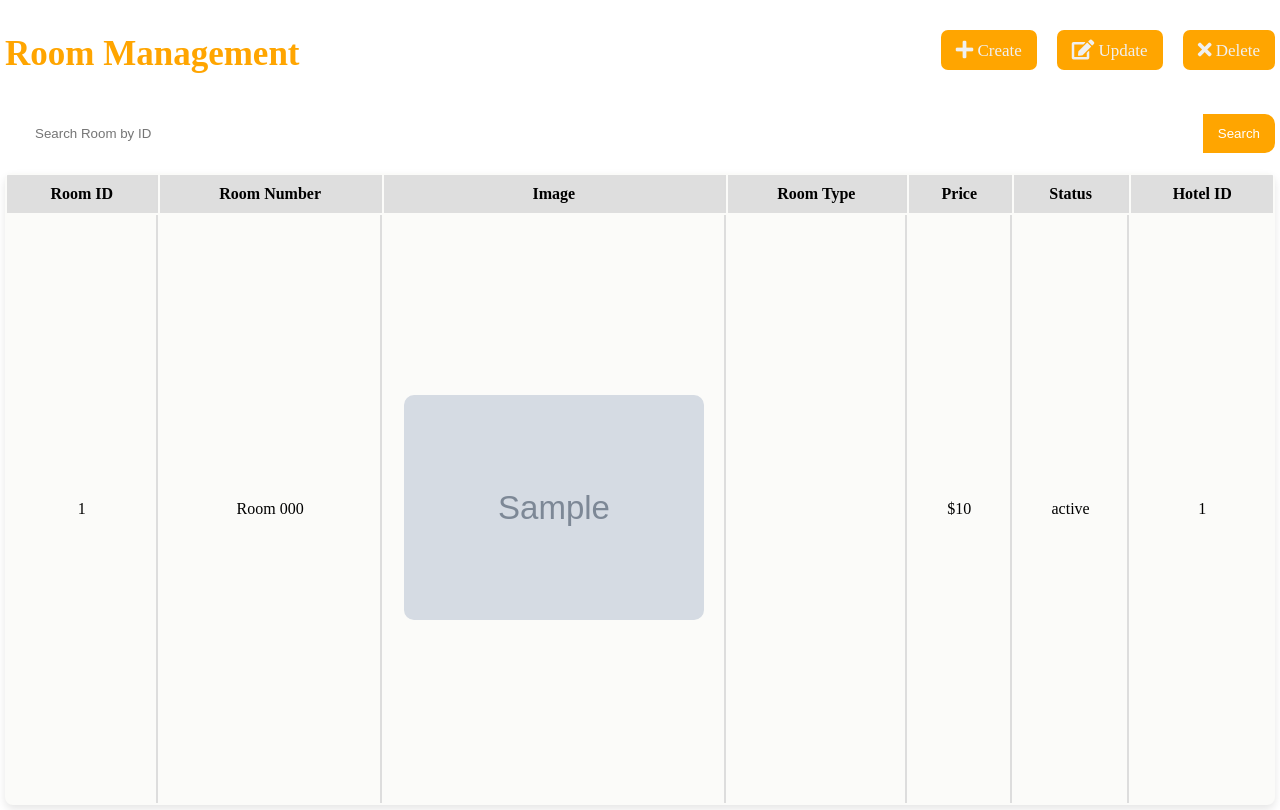
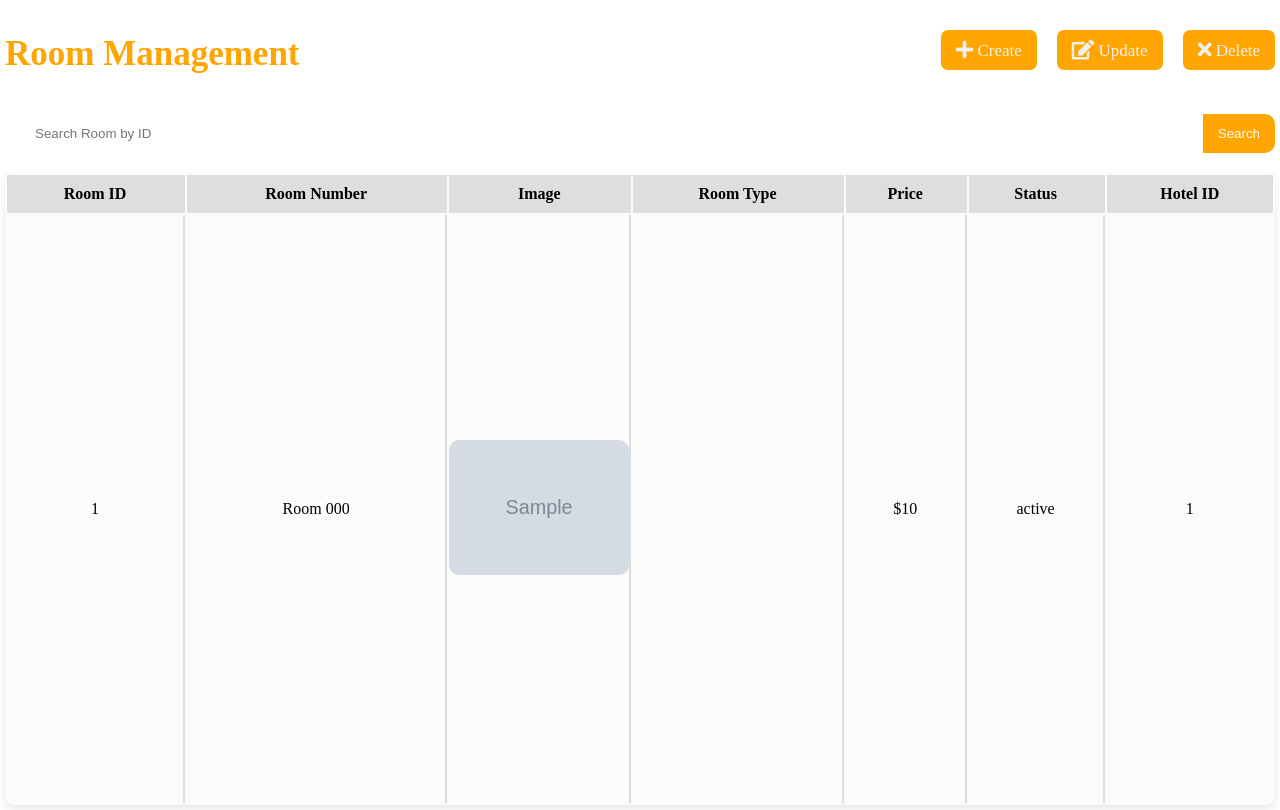
Before and after one commit to Adrian9502/casa-vista-hotel-reservation-system, a PHP site: page /pages/admin-dashboard/room-management.php in a window 1280 px wide. Run offline with PHP 8.4, Linux system fonts and the light colour scheme; tables that the repository leaves empty or names only in its code hold one stand-in row (values such as "Sample post"); grey boxes marked "Sample" are stand-in pictures; some libraries are stand-ins or nearby versions.

Commit message:
resize img in db table and fix the reponsiveness

```diff
--- a/styles/admin-management.css
+++ b/styles/admin-management.css
@@ -6,13 +6,15 @@
 }
 
 .data-image {
-  width: 300px;
+  width: 100%;
   border-radius: 10px;
-  max-height: 300px;
+  max-height: 100%;
   object-fit: cover;
 }
 .db-img{
-  width: 320px;
+  width: 180px;
+  min-width: 130px;
+  padding: 0;
   overflow: hidden;
 }
 .section-heading {
@@ -339,7 +341,10 @@
   }
 }
 
-@media screen and (max-width: 1208px) {
+@media screen and (max-width: 1097px) {
+  main{
+    margin: 30px 20px 50px 290px;
+  }
   td {
     font-size: small;
   }
@@ -353,8 +358,17 @@
     padding: 8px 12px;
   }
 }
-
-@media screen and (max-width: 692px) {
+@media screen and (max-width: 959px) {
+  main {
+    margin: 30px 20px 50px 210px;
+  }
+}
+@media screen and (max-width: 786px) {
+  main {
+    margin: 30px 20px 50px 210px;
+  }
+}
+@media screen and (max-width: 737px) {
   main {
     width: 70%;
     margin: 30px 20px 50px 27%;
```
